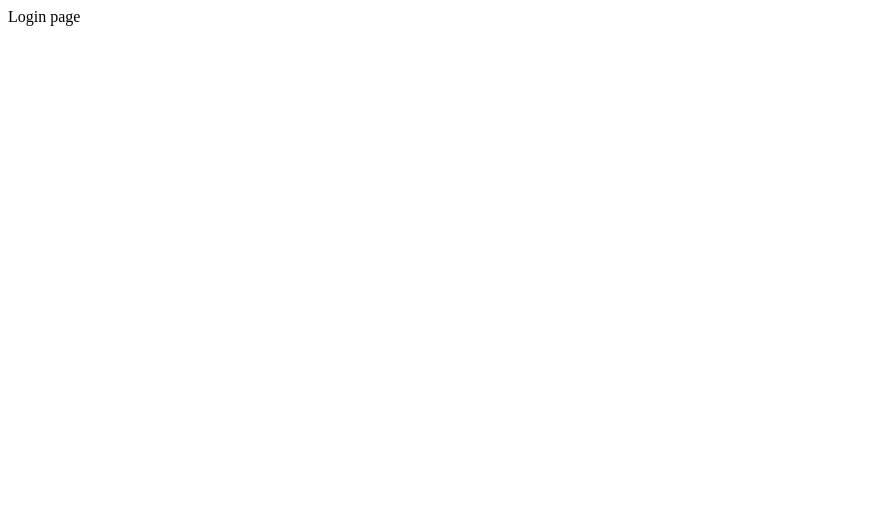
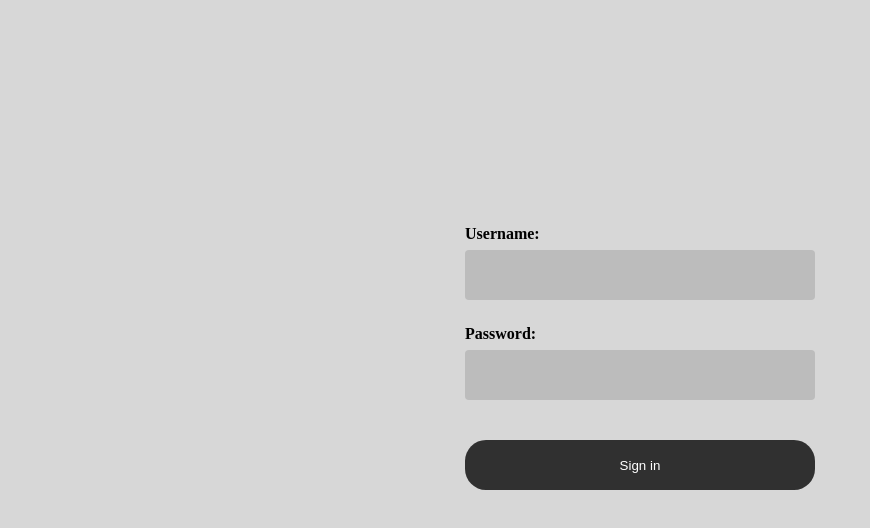
Before and after one commit to OrangeGEM/simple_movie_client, a React (Create React App) app: page / in a window 1280 px wide. Shown: the top 528 px of the page, without its empty margins (0-870 px from the left). Built offline with nearby package versions, Linux system fonts and the light colour scheme.

Commit message:
SN-5 Add basic layout and viewports

```diff
--- a/src/App.tsx
+++ b/src/App.tsx
@@ -3,7 +3,7 @@ import i18n from 'i18next';
 import { useTranslation, initReactI18next } from "react-i18next";
 import { BrowserRouter, Route, Routes } from 'react-router-dom';
 import LoginPage from './components/LoginPage';
-
+import { createGlobalStyle } from 'styled-components';
 
 i18n
   .use(initReactI18next)
@@ -18,15 +18,26 @@ i18n
     }
   });
 
+const GlobalStyles = createGlobalStyle`
+  body{
+    margin: 0;
+    padding: 0;
+    background-color: #d7d7d7;
+
+    min-width: 100vmin;
+    min-height: 100vh;
+  }
+`;
+
 function App() {
   const { t } = useTranslation();
   return (
     <BrowserRouter>
-    <div className="App">
+      <GlobalStyles />
+
       <Routes>
-        <Route path="/" element={ <LoginPage /> }/>
+        <Route path="/" element={<LoginPage />} />
       </Routes>
-    </div>
     </BrowserRouter>
   );
 }
--- /dev/null
+++ b/src/assets/viewports/viewports.ts
@@ -0,0 +1,15 @@
+export const size = {
+    mobile: '480px',
+    tablet: '768px',
+    laptop: '1024px',
+    laptopL: '1440px',
+    desktop: '1600px'
+}
+
+export const device = {
+    mobile: `max-width: ${size.mobile}`,
+    tablet: `max-width: ${size.tablet}`,
+    laptop: `max-width: ${size.laptop}`,
+    laptopL: `max-width: ${size.laptopL}`,
+    desktop: `max-width: ${size.desktop}`,
+};
--- a/src/components/LoginPage/index.tsx
+++ b/src/components/LoginPage/index.tsx
@@ -1,8 +1,25 @@
 import React from 'react';
+import { Container, ContentContainer, InputButton, InputContainer, InputField } from './styled';
 
 export default function LoginPage() {
 
   return (
-    <div> Login page </div>
+    <Container>
+      <ContentContainer>
+        <form>
+          <InputContainer>
+            Username:
+            <InputField name="username" type="name"/>
+          </InputContainer>
+
+          <InputContainer>
+            Password:
+            <InputField name="password" type="password"/>
+          </InputContainer>
+
+          <InputButton name="submit" type="submit" value="Sign in"/>
+        </form>
+      </ContentContainer>
+    </Container>
   );
 }
--- a/src/components/LoginPage/styled.ts
+++ b/src/components/LoginPage/styled.ts
@@ -1 +1,61 @@
 import styled from 'styled-components';
+import { size } from '../../assets/viewports/viewports';
+
+const grey = "#BCBCBC";
+
+export const Container = styled.div`
+    min-width: 100vmin;
+    min-height: 100vh;
+
+    display: flex;
+    flex-direction: column;
+    justify-content: center;
+    align-items: center;
+`;
+
+export const ContentContainer = styled.div`
+    width: 350px;
+    height: 350px;
+    max-width: 90%;
+`;
+
+export const InputContainer = styled.div`
+    display: flex;
+    flex-direction: column;
+
+    margin-bottom: 25px;
+
+    font-weight: bold;
+`;
+
+export const InputField = styled.input`
+    outline: none;
+    border: 0;
+    border-radius: 4px;
+    background: ${grey};
+
+    height: 50px;
+
+    font-size: 18px;
+
+    font-weight: normal;
+
+    box-sizing: border-box;
+    padding: 0px 15px;
+
+    margin-top: 7px;
+`;
+
+export const InputButton = styled.input`
+    outline: none;
+    border: 0;
+    border-radius: 21px;
+
+    width: 100%;
+    height: 50px;
+
+    background: #303030;
+    color: white;
+
+    margin-top: 15px;
+`;
```
